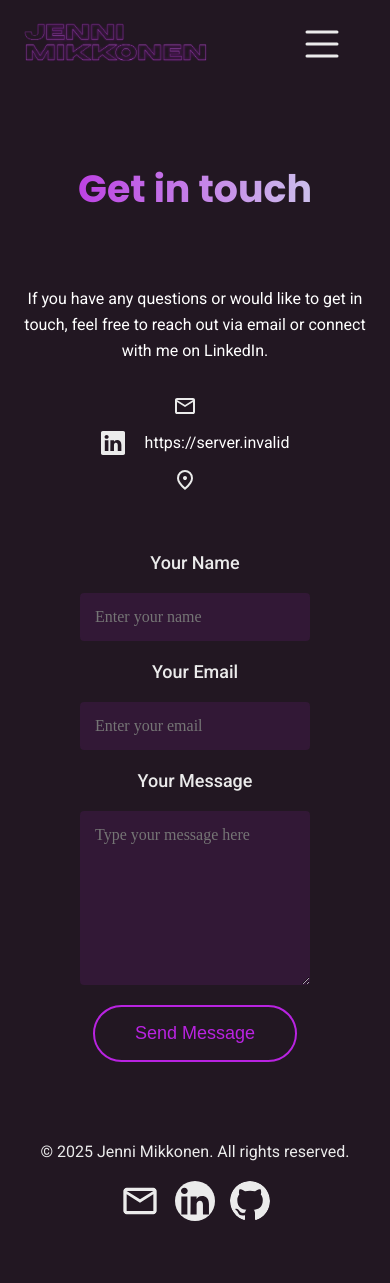
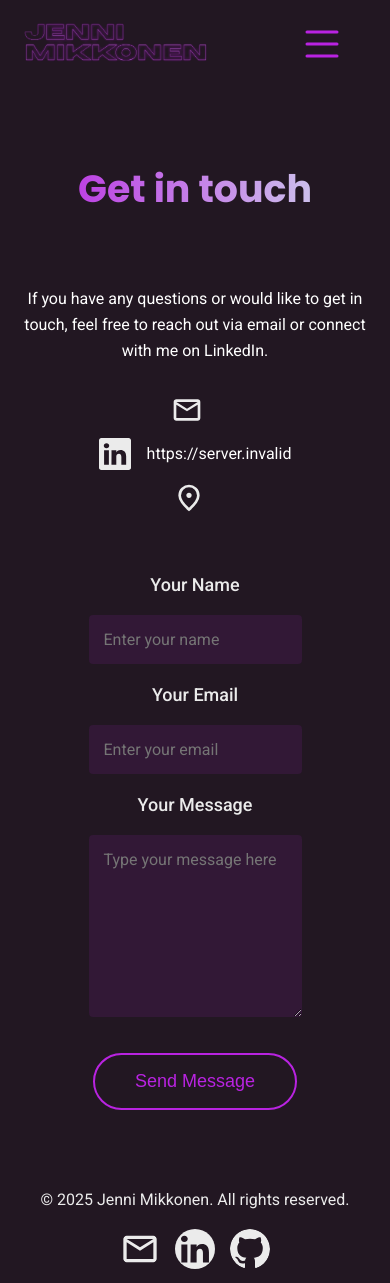
Before and after one commit to jebbujebbu/portfolio-site, a React (Vite) app: page /contact in a window 390 px wide. Before the commit the page ends 1235 px from the top, so only its background shows below. Built offline with nearby package versions, Linux system fonts and the light colour scheme; no server answers.

Commit message:
Update project URL to portfolio_data.js, add ScrollToTop component, change hamburger icon color, adjust CSS

```diff
--- a/index.html
+++ b/index.html
@@ -7,7 +7,6 @@
     <title>Jenni Mikkonen</title>
     <link rel="preconnect" href="https://fonts.googleapis.com">
     <link rel="preconnect" href="https://fonts.gstatic.com" crossorigin>
-    <!-- <link href="https://fonts.googleapis.com/css2?family=Outfit&display=swap" rel="stylesheet"> -->
     <link href="https://fonts.googleapis.com/css2?family=Poppins:wght@500;600;700&family=Roboto:wght@400;500&display=swap" rel="stylesheet">  <body>
     <div id="root"></div>
     <script type="module" src="/src/main.jsx"></script>
--- a/src/App.jsx
+++ b/src/App.jsx
@@ -8,11 +8,13 @@ import Portfolio from './components/Portfolio/Portfolio'
 // import Experience from './components/Experience/Experience'
 import Contact from './components/Contact/Contact'
 import Footer from './components/Footer/Footer'
+import ScrollToTop from './components/ScrollToTop'
 
 const App = () => {
   return (
     <Router>
       <Navbar />
+      <ScrollToTop />
       <Routes>
         <Route path="/" element={<Home />} />
         <Route path="/about" element={<About />} />
--- a/src/assets/portfolio_data.js
+++ b/src/assets/portfolio_data.js
@@ -15,8 +15,7 @@ const portfolio_data = [
     {
         title: "Portfolio Website",
         w_img: portfolio_site_img,
-        // link: "https://github.com/jebbujebbu/portfolio_site"
-        link: "https://github.com/jebbujebbu"
+        link: "https://github.com/jebbujebbu/portfolio_site"
     },
     {
         title: "Task Manager",
--- a/src/components/Contact/Contact.css
+++ b/src/components/Contact/Contact.css
@@ -16,6 +16,7 @@
 .contact-sections {
     display: flex;
     gap: 9.375rem;
+    width: 100%;
 }
 .contact-left {
     display: flex;
@@ -24,38 +25,45 @@
     gap: 1.875rem;
 }
 .contact-left p {
-    max-width: none;
     font-size: 1.25rem;
     line-height: 2.1875rem;
+    margin: 0;
 }
 .contact-details {
     display: flex;
     flex-direction: column;
     gap: 0.75rem;
-    font-size: 1.375rem;
 }
 .contact-detail {
     display: flex;
     align-items: center;
-    gap: 1.25rem;
+    gap: 1rem;
 }
-.contact-detail a {
+.contact-detail img {
+    flex-shrink: 0;
+    width: 2rem;
+    height: 2rem;
+}
+.contact-detail p {
+    margin: 0;
+    word-break: break-word;
+}
+.contact-link {
     display: flex;
     align-items: center;
-    gap: 1.25rem;
+    gap: 1rem;
     text-decoration: none;
     color: inherit;
     transition: color 0.5s ease;
 }
-.contact-detail a:hover {
+.contact-link:hover {
+    color: #b923e1;
     text-decoration: underline;
-    color: #b923e1;
 }
 .contact-right {
     display: flex;
     flex-direction: column;
     flex: 1;
-    align-items: start;
     gap: 1.25rem;
 }
 .contact-right label {
@@ -67,14 +75,13 @@
 .contact-right textarea {
     border: none;
     width: 100%;
-    max-width: none;
     padding: 0.75rem 1.25rem;
     border-radius: 0.25rem;
     background: rgba(185, 35, 225, 0.1);
     color: #dddbdb;
-    font-family: 'outfit';
     font-size: 1.25rem;
     box-sizing: border-box;
+    font-family: 'Roboto', sans-serif;
 }
 .contact-right input:focus,
 .contact-right textarea:focus {
@@ -82,7 +89,6 @@
   box-shadow: 0 0 5px 2px rgba(185, 35, 225, 0.7);
   border-radius: 0.25rem;
   background-color: rgba(185, 35, 225, 0.15);
-  color: #ebebeb;
 }
 .contact-submit {
     background: transparent;
@@ -90,9 +96,11 @@
     border: 0.125rem solid #b923e1;
     font-size: 1.375rem;
     color: #b923e1;
-    padding: 1.25rem 3.75rem;
+    padding: 1.25rem 2.5rem;
     cursor: pointer;
     transition: transform 0.5s;
+    width: fit-content;
+    margin: 1rem auto 0;
 }
 .contact-submit:hover {
     border-color: transparent;
@@ -108,9 +116,6 @@
     .contact-title h1 {
         font-size: 3.75rem;
     }
-    .contact-left h1 {
-        font-size: 3.75rem;
-    }
     .contact-sections {
         gap: 5rem;
     }
@@ -118,10 +123,8 @@
 
 /* Small tablet / large phone */
 @media (max-width: 768px) {
-    .contact-title h1,
-    .contact-left h1 {
+    .contact-title h1 {
         font-size: 3.125rem;
-        text-align: center;
     }
     .contact-sections {
         flex-direction: column;
@@ -138,8 +141,9 @@
         line-height: 1.875rem;
     }
     .contact-details {
+        align-items: center;
         font-size: 1.25rem;
-        align-items: center;
+
     }
     .contact-detail {
         justify-content: center;
@@ -148,8 +152,7 @@
 
 /* Mobile */
 @media (max-width: 480px) {
-    .contact-title h1,
-    .contact-left h1 {
+    .contact-title h1 {
         font-size: 2.25rem;
     }
     .contact-left p {
@@ -171,4 +174,7 @@
         font-size: 1rem;
         padding: 0.9375rem;
     }
+    .contact-detail {
+        gap: 0.75rem;
+    }
 }
--- /dev/null
+++ b/src/components/ScrollToTop.jsx
@@ -0,0 +1,13 @@
+import { useEffect } from "react";
+import { useLocation } from "react-router-dom";
+
+// Scroll to top on route change
+export default function ScrollToTop() {
+  const { pathname } = useLocation();
+
+  useEffect(() => {
+    window.scrollTo(0, 0);
+  }, [pathname]);
+
+  return null;
+}
--- a/src/index.css
+++ b/src/index.css
@@ -8,7 +8,6 @@ html, body {
 body {
   background: #221722;
   color: white;
-  /* font-family: 'outfit'; */
   font-family: 'Roboto', sans-serif;
 }
 h1, h2, h3 {
```
Also changed, not shown: src/assets/menu_close_icon.svg, src/assets/menu_open_icon.svg.
